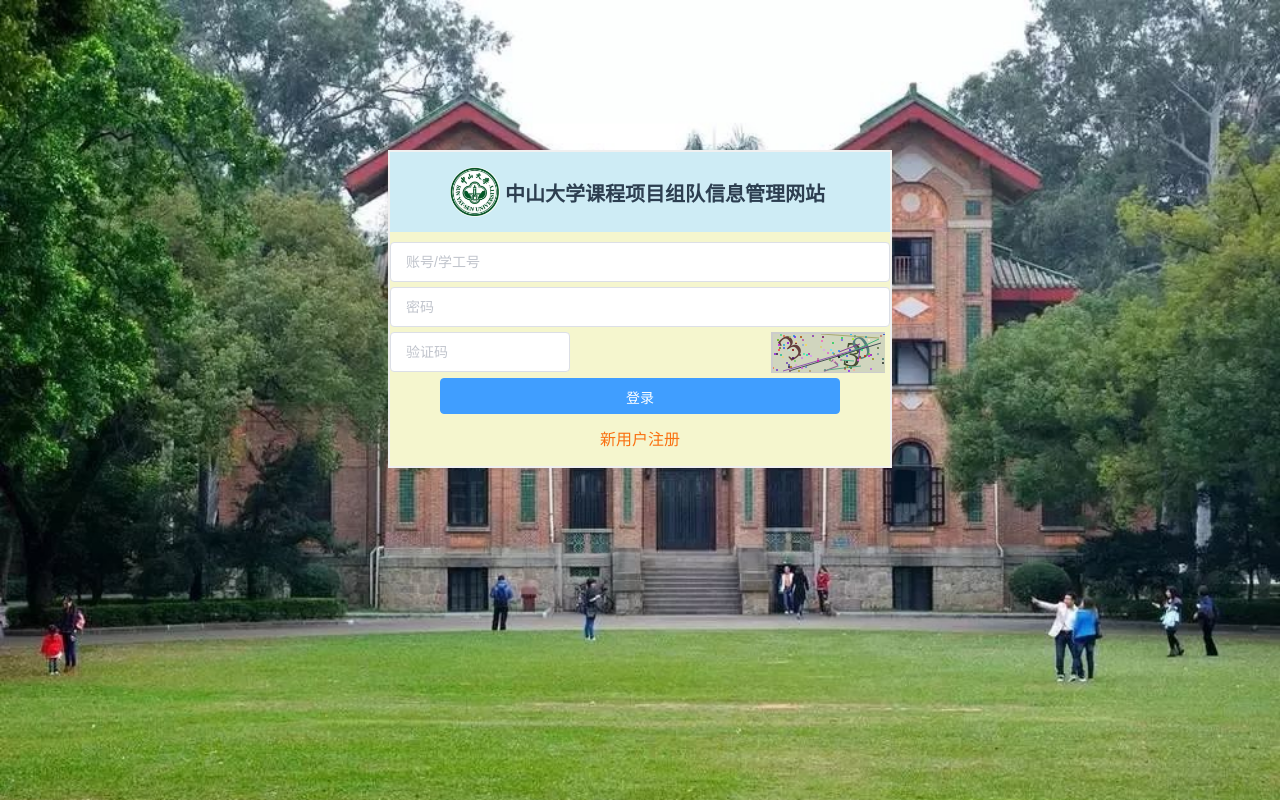
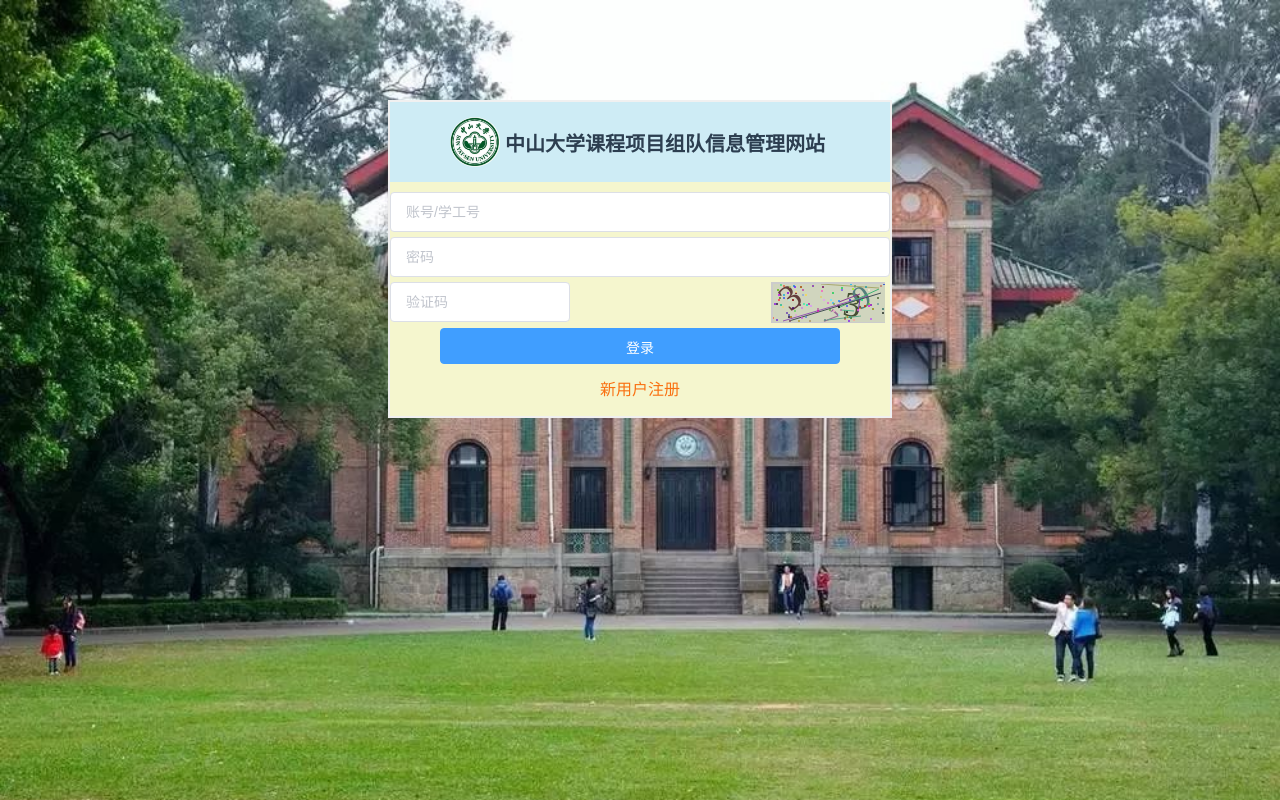
Before and after one commit to zhangtsh5/team, a Vue app: page /#/ in a window 1280 px wide. Built offline with nearby package versions, Linux system fonts and the light colour scheme.

Commit message:
更新预览

```diff
--- a/src/components/Login.vue
+++ b/src/components/Login.vue
@@ -136,7 +136,7 @@
             opacity: 1;
             border:2px solid #f0f0f0;
             width: 500px;
-            margin: 150px auto 0 auto;
+            margin: 100px auto 0 auto;
             background-color: #F5F6CE;
 
             .el-form-item{
```
Also changed, not shown: 15 other files (tests, documents, lock files or other folders).
